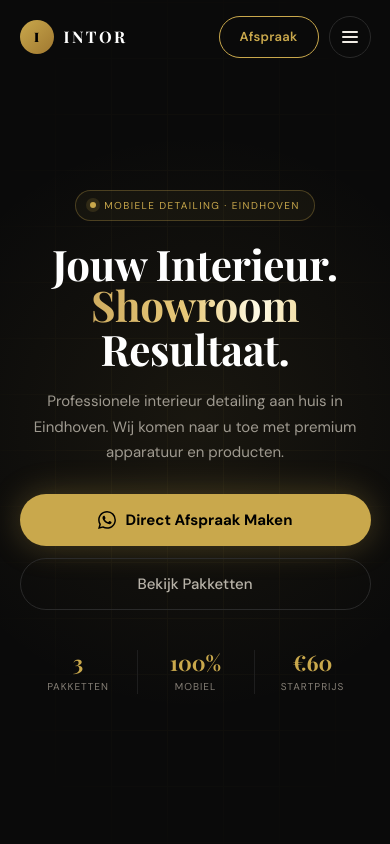
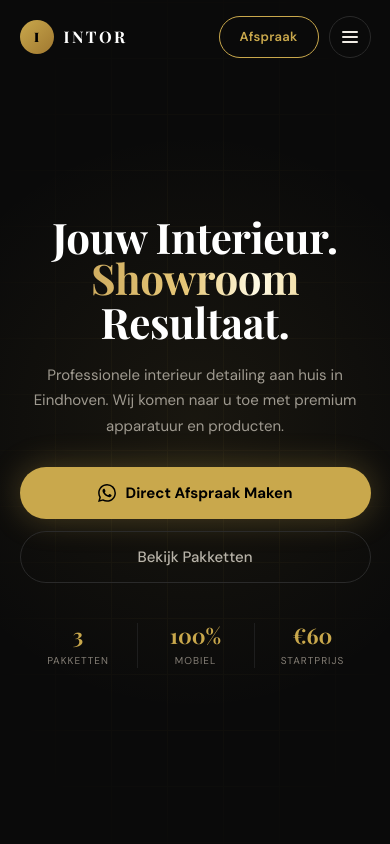
Before and after one commit to lucarmg/intor-detailing, a Next.js app: page / in a window 390 px wide. Shown: the top 844 px of the page. Built offline with nearby package versions, Linux system fonts and the light colour scheme; a web font is replaced by a local one.

Commit message:
Remove mobile detailing badge from Hero component

```diff
--- a/components/Hero.tsx
+++ b/components/Hero.tsx
@@ -14,13 +14,6 @@ export default function Hero() {
       <div className="hero__grid" aria-hidden="true" />
 
       <div className="hero__content">
-        <p className="badge anim-1">
-          <span className="badge__dot" aria-hidden="true" />
-          <span>
-            Mobiele Detailing · Eindhoven
-            <span className="badge__wide"> &amp; Omgeving</span>
-          </span>
-        </p>
 
         <h1 className="hero__title anim-2">
           <span>Jouw Interieur.</span>
```
